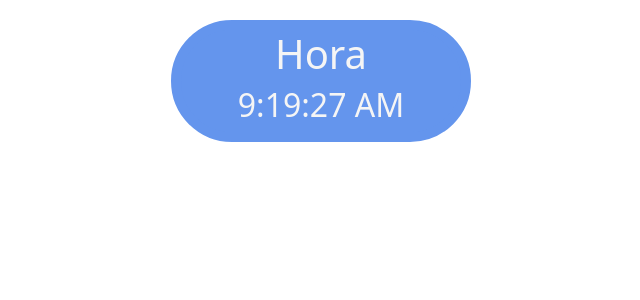
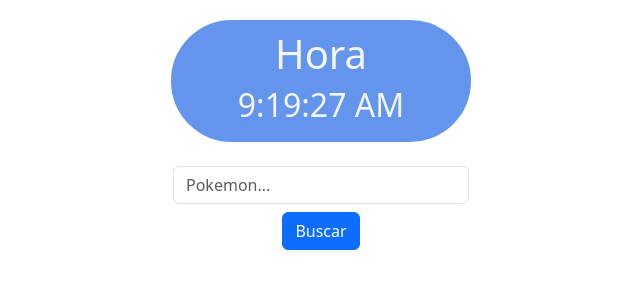
Before and after one commit to asblazquez/Poke-Api, a React (Create React App) app: page /pokemon in a window 1280 px wide. Before the commit this address had no page. Shown: the top 300 px of the page, without its empty margins (319-959 px from the left). Built offline with nearby package versions, Linux system fonts and the light colour scheme; no server answers.

Commit message:
Api componente y muestra por consola de Pikachu

```diff
--- /dev/null
+++ b/src/Components/Api.js
@@ -0,0 +1,32 @@
+import React, { useState } from 'react'
+
+//const [pokemon, setPokemon] = useState([])
+
+function traePokemon(){
+  fetch(`https://pokeapi.co/api/v2/pokemon/pikachu/`)
+  .then((res) => res.json())
+  .then((data) => {
+    console.log(data)
+  })
+  .catch(err => {
+        console.log(err);
+  })
+}
+
+traePokemon()
+
+const Api = () => {
+  return (
+    <div className=" container text-center w-25 mt-4">
+        <form>
+            <input className="form-control" type="text" placeholder="Pokemon..."/>
+            <button type="submit" class="mt-2 btn btn-primary">Buscar</button>
+        </form>
+        <div className="pokemon-container mt-4">
+
+        </div>
+    </div>
+  )
+}
+
+export default Api
--- a/src/index.js
+++ b/src/index.js
@@ -5,12 +5,14 @@ import App from './App';
 import reportWebVitals from './reportWebVitals';
 import 'bootstrap/dist/css/bootstrap.min.css';
 import Clock from './Components/Clock';
+import Api from './Components/Api';
 
 const root = ReactDOM.createRoot(document.getElementById('root'));
 root.render(
   <React.StrictMode>
     <App/>
     <Clock/>
+    <Api/>
   </React.StrictMode>
 );
 
```
Also changed, not shown: package.json (+9 -9 lines).
